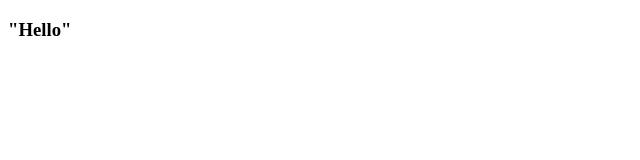
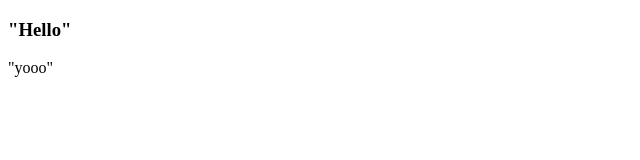
Before and after one commit to pilsburryDoughBoi/MasseySoft, a plain HTML site: page index.html in a window 1280 px wide. Shown: the full height of the page, 0-640 px from the left. Drawn offline with Linux system fonts and the light colour scheme.

```diff
--- a/index.html
+++ b/index.html
@@ -9,6 +9,6 @@
   </head>
   <body>
     <script src="script.js"></script>
-
+    <text> "yooo" </text>
   </body>
 </html>
```
